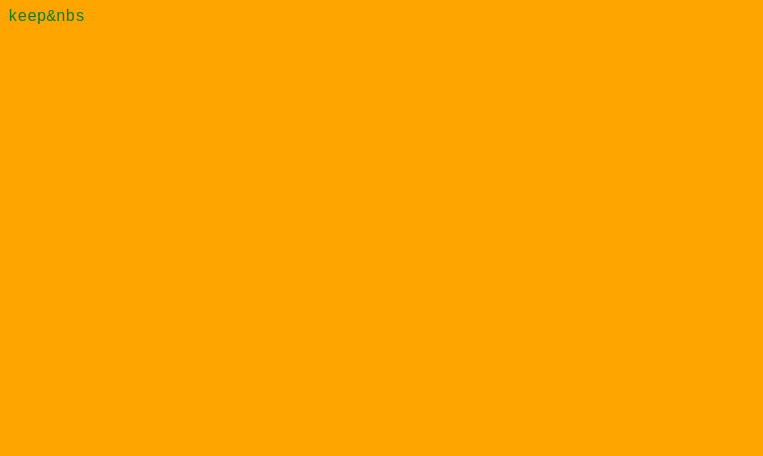
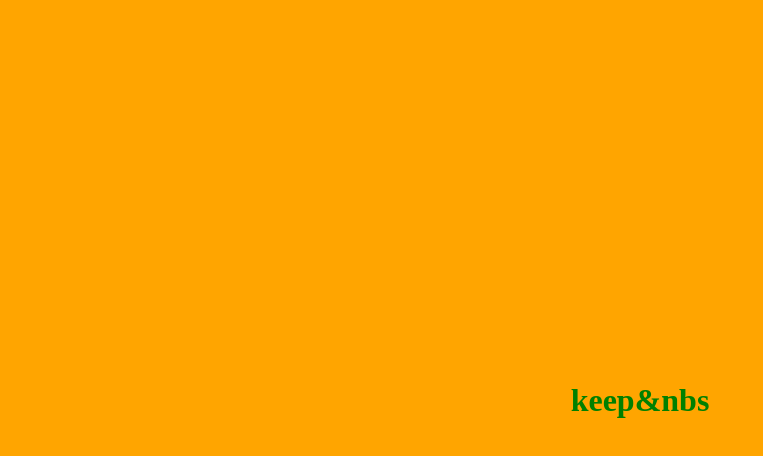
Before and after one commit to Jamie-ZY/typewriter, a plain HTML site: page index.html in a window 1280 px wide. Shown: the whole page, without its empty margins (0-763 px from the left). Drawn offline with Linux system fonts and the light colour scheme.

Commit message:
Update index.html

```diff
--- a/index.html
+++ b/index.html
@@ -6,11 +6,18 @@
     <meta name="viewport" content="width=device-width, initial-scale=1.0">
     <title>打字机效果</title>
     <style>
-        #typewriter {
-            font-family: 'Courier New', Courier, monospace;
-            color: black;
-        }
-    </style>
+    #typewriter {
+        font-family: 'Times New Roman', Times, serif;
+        font-weight: bold; /* 设置字体为加粗 */
+        font-size: 2em;
+        text-align: center;
+        position: absolute;
+        top: 50%;
+        left: 50%;
+        transform: translate(-50%, -50%);
+    }
+</style>
+
 </head>
 
 <body>
```
